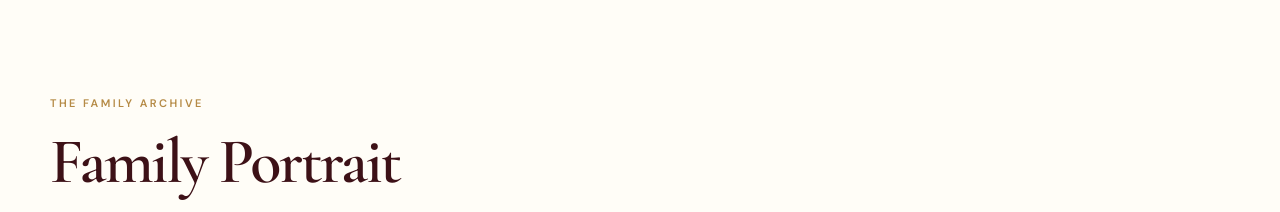
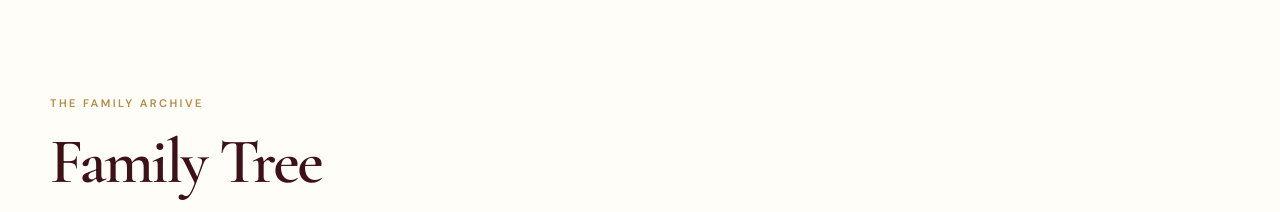
Before and after one commit to Samratroy2/Durga, a plain HTML site: page Frontend/family-tree.html in a window 1280 px wide. Shown: the part 2155-2367 px from the top of the page. Drawn offline with nearby package versions, Linux system fonts and the light colour scheme; no server answers; a web font is replaced by a local one.

Commit message:
update 1

```diff
--- a/Frontend/family-tree.html
+++ b/Frontend/family-tree.html
@@ -444,7 +444,7 @@
             </div>
 
             <h2>
-                Family Portrait
+                Family Tree
             </h2>
 
             <p class="lead">
```
